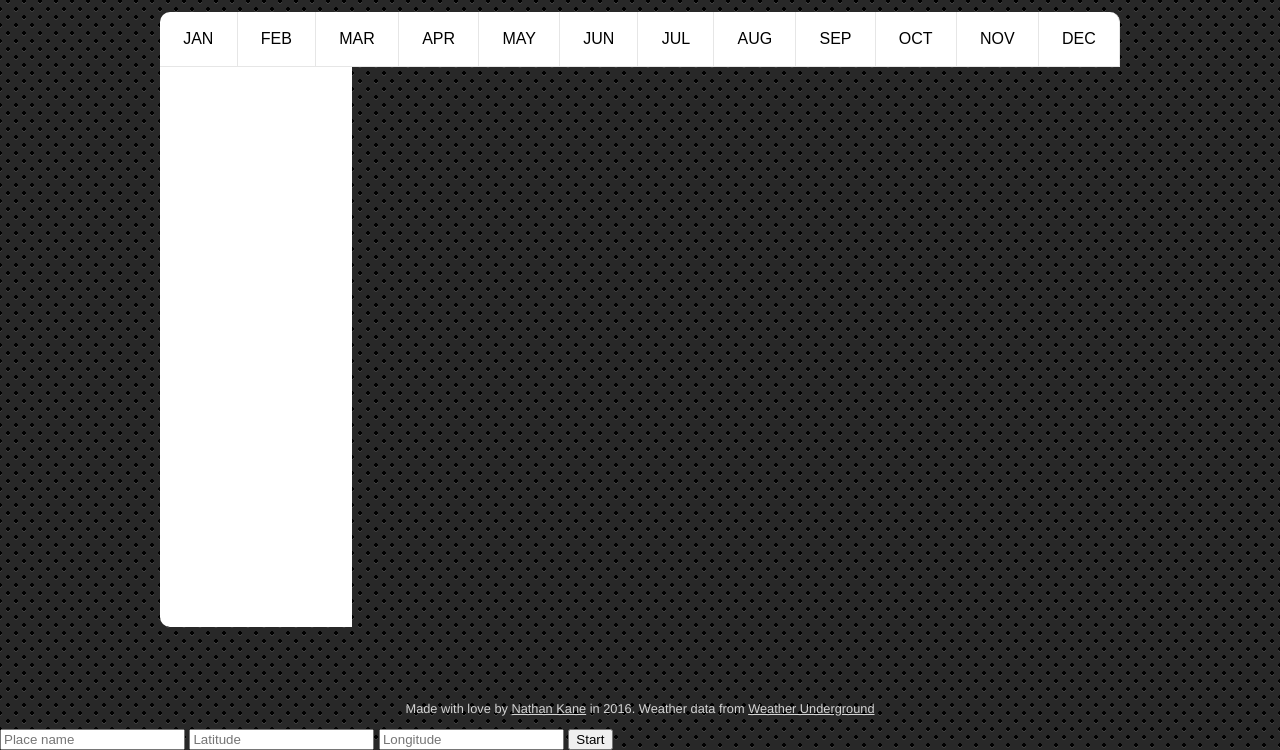
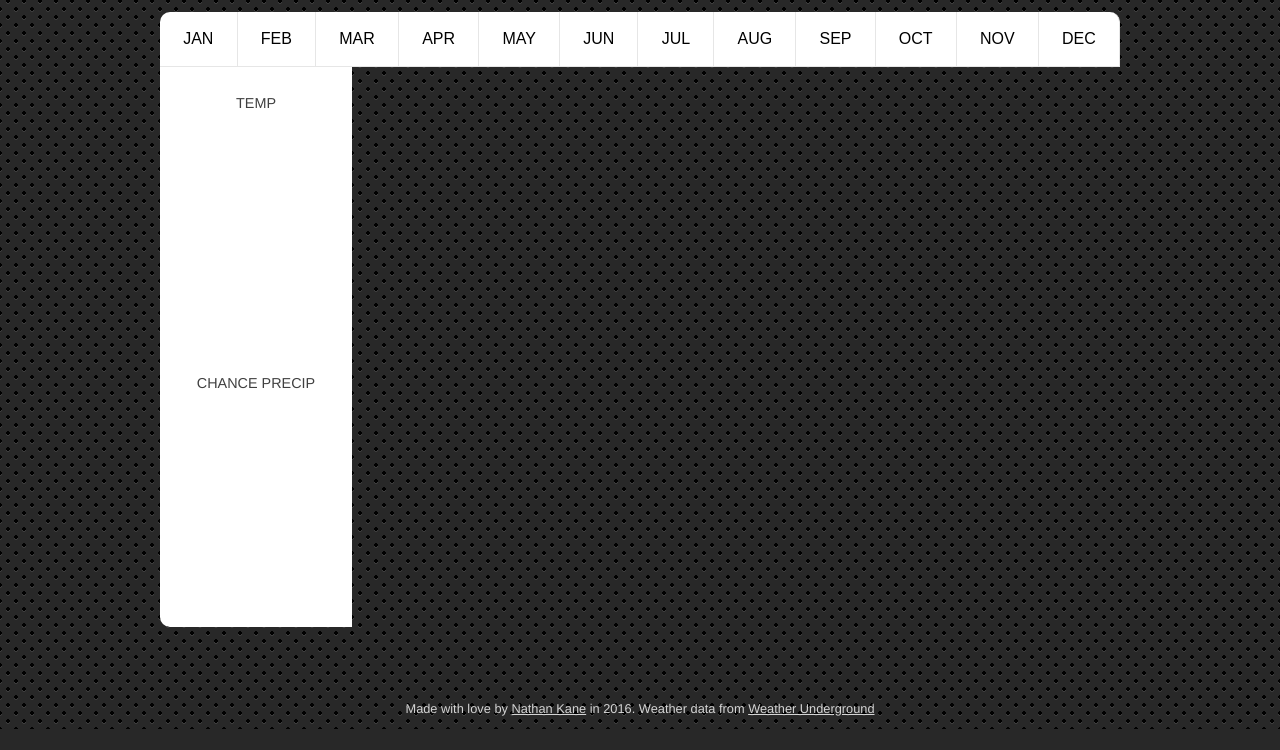
Before and after one commit to kanenathan213/skyline, a plain HTML site: page index.html in a window 1280 px wide. Shown: the part 71-821 px from the top of the page. After the commit the page ends 800 px from the top, so only its background shows below. Drawn offline with nearby package versions, Linux system fonts and the light colour scheme; some packages are replaced by stand-ins of ours; a script that the page names is missing.

Commit message:
filter labels

```diff
--- a/css/main.css
+++ b/css/main.css
@@ -8,6 +8,7 @@ body {
 	background-color: #282828;
 	background-size: 16px 16px;
     font-family: Helvetica;
+    color: #404040;
 }
 
 a {
@@ -79,7 +80,7 @@ h1, h2 {
 
 #temperature-range,
 #precipitation-range {
-    min-height: 200px;
+    min-height: 180px;
 }
 
 #temperature-range:hover {
@@ -96,7 +97,7 @@ h1, h2 {
 }
 
 .noUi-base {
-    height: 200px;
+    height: 190px;
 }
 
 #map {
@@ -155,12 +156,13 @@ h1, h2 {
 .control-wrap {
     align-items: center;
     display: flex;
-    justify-content: center;
+    justify-content: space-around;
+    flex-direction: column;
 }
 
 @media only screen and (min-width : 480px) {
     .control-wrap {
-
+        height: 45%;
     }
 }
 
@@ -215,3 +217,11 @@ a.footer:hover {
 .gm-style-iw {
     color: #404040;
 }
+
+.temp-label {
+    text-transform: uppercase;
+    color: #404040;
+    text-align: center;
+    font-size: 0.9rem;
+    padding: 0 5px;
+}
--- a/index.html
+++ b/index.html
@@ -36,9 +36,11 @@
         <div class="date-map-section">
             <div class="filters-section">
                 <div class="control-wrap temperature-wrap">
+                    <div class="temp-label">Temp</div>
                     <div type="range" id="temperature-range"></div>
                 </div>
                 <div class="control-wrap precipitation-wrap" id="precipitation-wrap-id">
+                    <div class="temp-label">Chance precip</div>
                     <div type="range" id="precipitation-range"></div>
                 </div>
             </div>
@@ -49,7 +51,7 @@
     </div>
     <div class="footer">Made with love by <a href="http://www.nathanrkane.com">Nathan Kane</a> in 2016. Weather data from <a href="http://www.wunderground.com/">Weather Underground</a></div>
     </div>
-    <div class="add-places-section" style="z-index: 5">
+    <!-- <div class="add-places-section" style="z-index: 5">
         <form>
             <input type="text" name="place_name" placeholder="Place name" id="place_name">
             <input type="text" name="latitude" placeholder="Latitude" id="latitude">
@@ -57,7 +59,7 @@
             <span id="calls-number"></span>
             <button type="button" onclick="startAdding()">Start</button
         </form>
-    </div>
+    </div> -->
     <script src="./nouislider.min.js"></script>
     <script src="https://cdn.firebase.com/js/client/2.4.0/firebase.js"></script>
     <script src="./wNumb.js"></script>
--- a/main.js
+++ b/main.js
@@ -3,7 +3,9 @@
 var myFirebaseRef = new Firebase("https://skyline-maps.firebaseio.com/");
 var places_list_ref = new Firebase("https://skyline-maps.firebaseio.com/places");
 
+
 var places_list = {};
+
 
 places_list_ref.on("value", function(snapshot) {
   places_list = snapshot.val();
@@ -13,7 +15,17 @@ places_list_ref.on("value", function(snapshot) {
   console.log("The read failed: " + errorObject.code);
 });
 
-var WU_API_KEY = "8c6b1a4b7c885a22";
+
+// var WU_API_KEY = '';
+//
+// var config_ref = myFirebaseRef.child("config/WU_API_KEY");
+//
+// config_ref.on("value", function(snapshot) {
+//   WU_API_KEY = snapshot.val();
+//   renderCities();
+// }, function (errorObject) {
+//   console.log("The read failed: " + errorObject.code);
+// });
 
 var map = null;
 
@@ -244,7 +256,7 @@ function updateUICalls() {
     calls_number.innerHTML = upload_month;
 };
 
-updateUICalls();
+//updateUICalls();
 
 function addNewPlace() {
     var city_name = document.getElementById("place_name").value;
```
